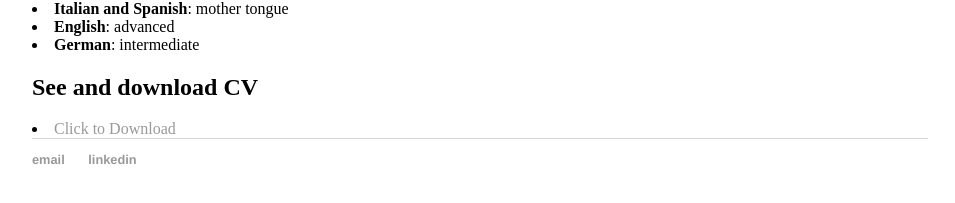
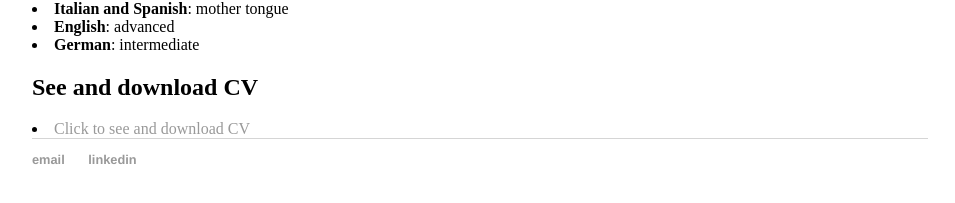
Before and after one commit to ltnoce/ltnoce.github.io, a Jekyll site: the page built from about/index.html, in a window 1280 px wide. Shown: the part 611-814 px from the top of the page, without its empty margins (160-1115 px from the left). Built offline with Jekyll 4.4.1, drawn with Linux system fonts in a browser that asks for light colours.

Commit message:
Update index.html

```diff
--- a/about/index.html
+++ b/about/index.html
@@ -34,7 +34,7 @@ title: About Lucas Noce
 
 			<li>
 			<a href="https://github.com/ltnoce/ltnoce.github.io/tree/master/downloads/CV_Lucas_Noce.pdf"
-			   download>Click to Download</a></li>
+			   download>Click to see and download CV</a></li>
 
 
 		</div>
```
